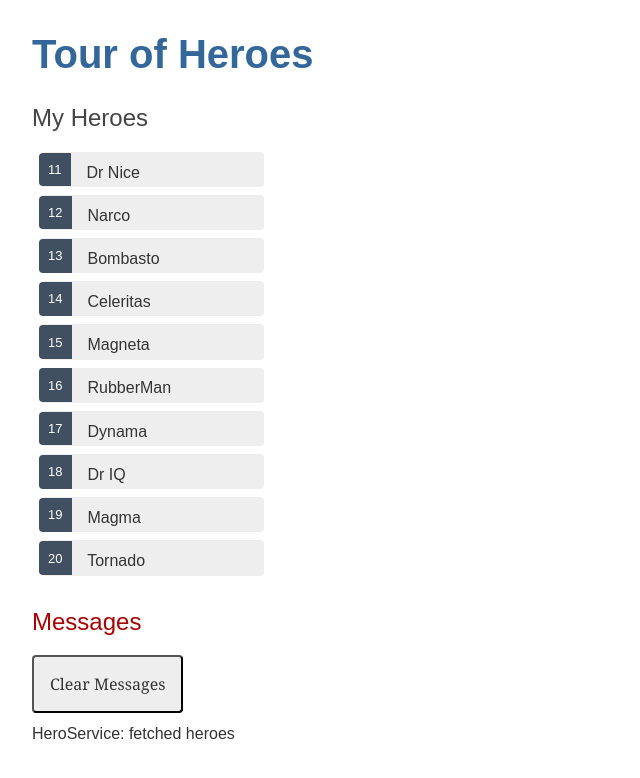
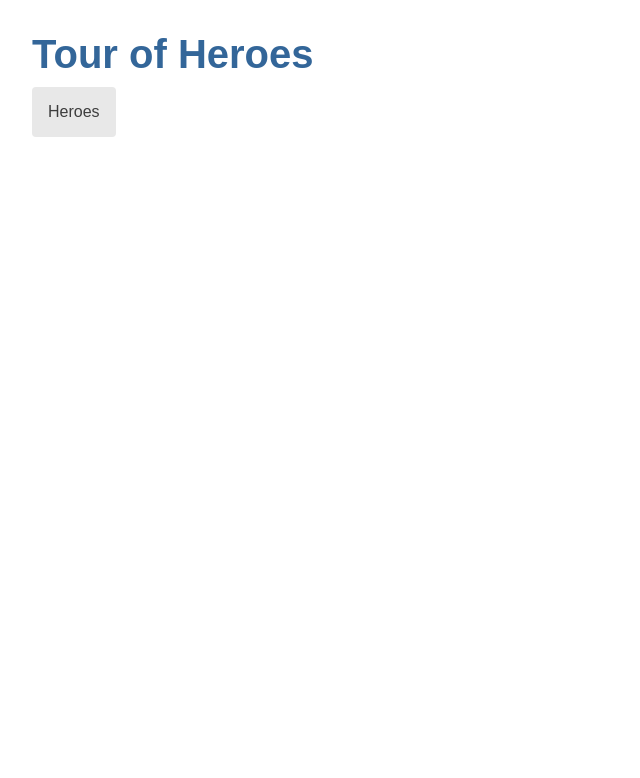
Before and after one commit to silvioCifone/angularTourOfHeroes, an Angular app: page / in a window 1280 px wide. Shown: the top 778 px of the page, without its empty margins (0-640 px from the left). Built offline with nearby package versions, Linux system fonts and the light colour scheme.

Commit message:
Add Link to /heroes route
Now we can access to /heroes route through a button on the top of the
page

```diff
--- a/src/app/app-routing.module.ts
+++ b/src/app/app-routing.module.ts
@@ -1,11 +1,11 @@
-import { NgModule } from '@angular/core';
-import { Routes, RouterModule } from '@angular/router';
+import { NgModule } from "@angular/core";
+import { Routes, RouterModule } from "@angular/router";
+import { HeroesComponent } from "./heroes/heroes.component";
 
-
-const routes: Routes = [];
+const routes: Routes = [{ path: "heroes", component: HeroesComponent }];
 
 @NgModule({
   imports: [RouterModule.forRoot(routes)],
-  exports: [RouterModule]
+  exports: [RouterModule],
 })
-export class AppRoutingModule { }
+export class AppRoutingModule {}
--- a/src/app/app.component.css
+++ b/src/app/app.component.css
@@ -0,0 +1,21 @@
+/* AppComponent's private CSS styles */
+h1 {
+  margin-bottom: 0;
+}
+nav a {
+  padding: 1rem;
+  text-decoration: none;
+  margin-top: 10px;
+  display: inline-block;
+  background-color: #e8e8e8;
+  color: #3d3d3d;
+  border-radius: 4px;
+}
+
+nav a:hover {
+  color: white;
+  background-color: #42545c;
+}
+nav a.active {
+  background-color: black;
+}
--- a/src/app/app.component.html
+++ b/src/app/app.component.html
@@ -1,3 +1,6 @@
-<h1>{{title}}</h1>
-<app-heroes></app-heroes>
+<h1>{{ title }}</h1>
+<nav>
+  <a routerLink="/heroes">Heroes</a>
+</nav>
+<router-outlet></router-outlet>
 <app-messages></app-messages>
--- a/src/app/heroes/heroes.component.ts
+++ b/src/app/heroes/heroes.component.ts
@@ -24,7 +24,7 @@
 
   onSelect(hero: Hero): void {
     this.selectedHero = hero;
-    this.messageService.add(`HeroesComponent: Selected hero id=${hero.id}`)
+    this.messageService.add(`HeroesComponent: Selected hero id=${hero.id}`);
   }
 
   getHeroes(): void {
```
